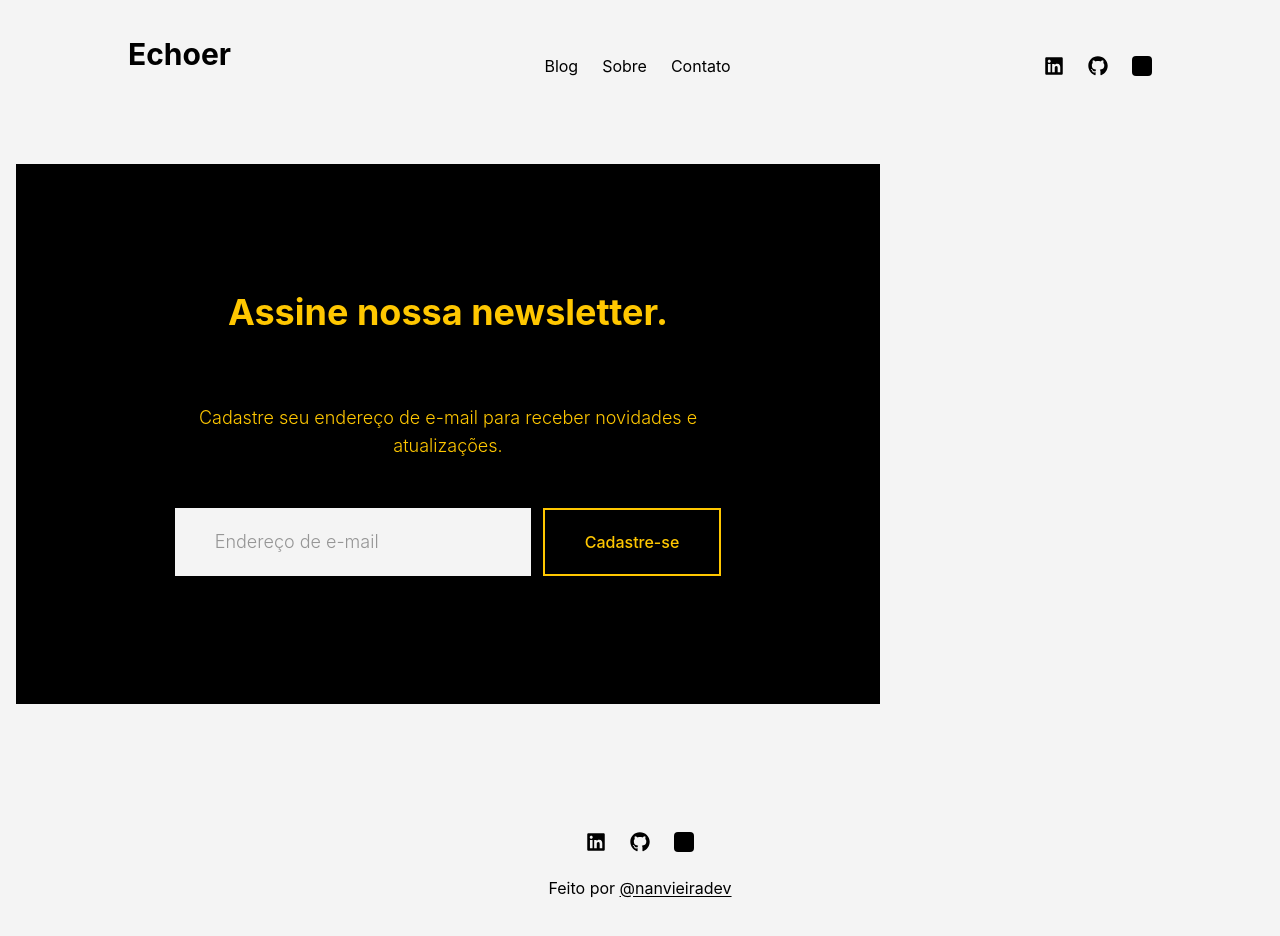
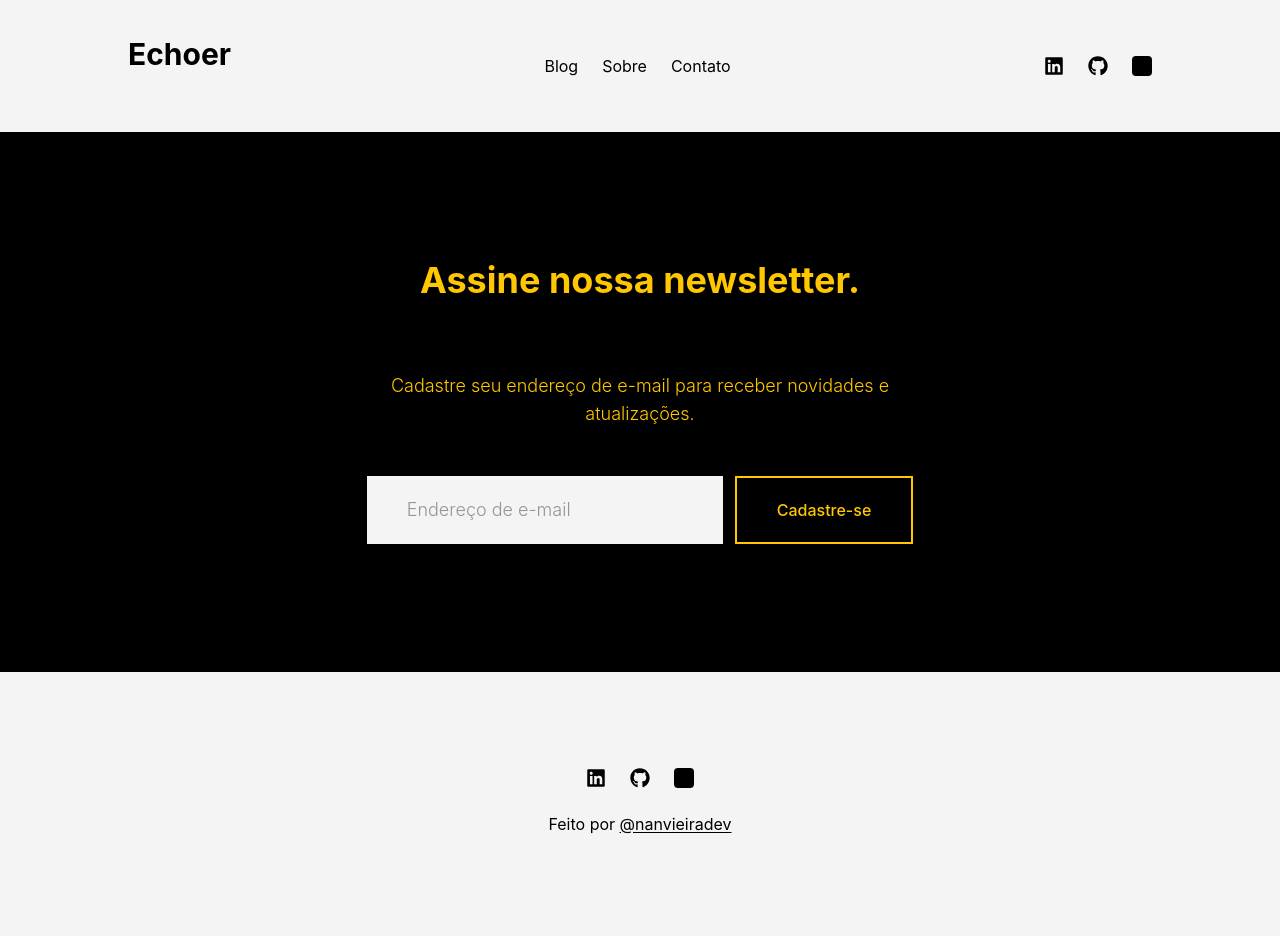
Before and after one commit to nanvieiradev/echoer, a Next.js app: page / in a window 1280 px wide. Shown: the top 936 px of the page. Built offline with nearby package versions, Linux system fonts and the light colour scheme.

Commit message:
refactor: update nome da tag main

```diff
--- a/src/layouts/DefaultLayout.js
+++ b/src/layouts/DefaultLayout.js
@@ -1,16 +1,12 @@
 import styled from "styled-components"
 import Header from "../components/ui/Header"
 import Footer from "../components/ui/Footer"
-
-const Main = styled.main.attrs({
-  className: "flex-1 max-w-4xl px-4 py-8",
-})``
 
 export default function DefaultLayout({ children }) {
   return (
     <>
       <Header />
-      <Main>{children}</Main>
+      <main>{children}</main>
       <Footer />
     </>
   )
```
